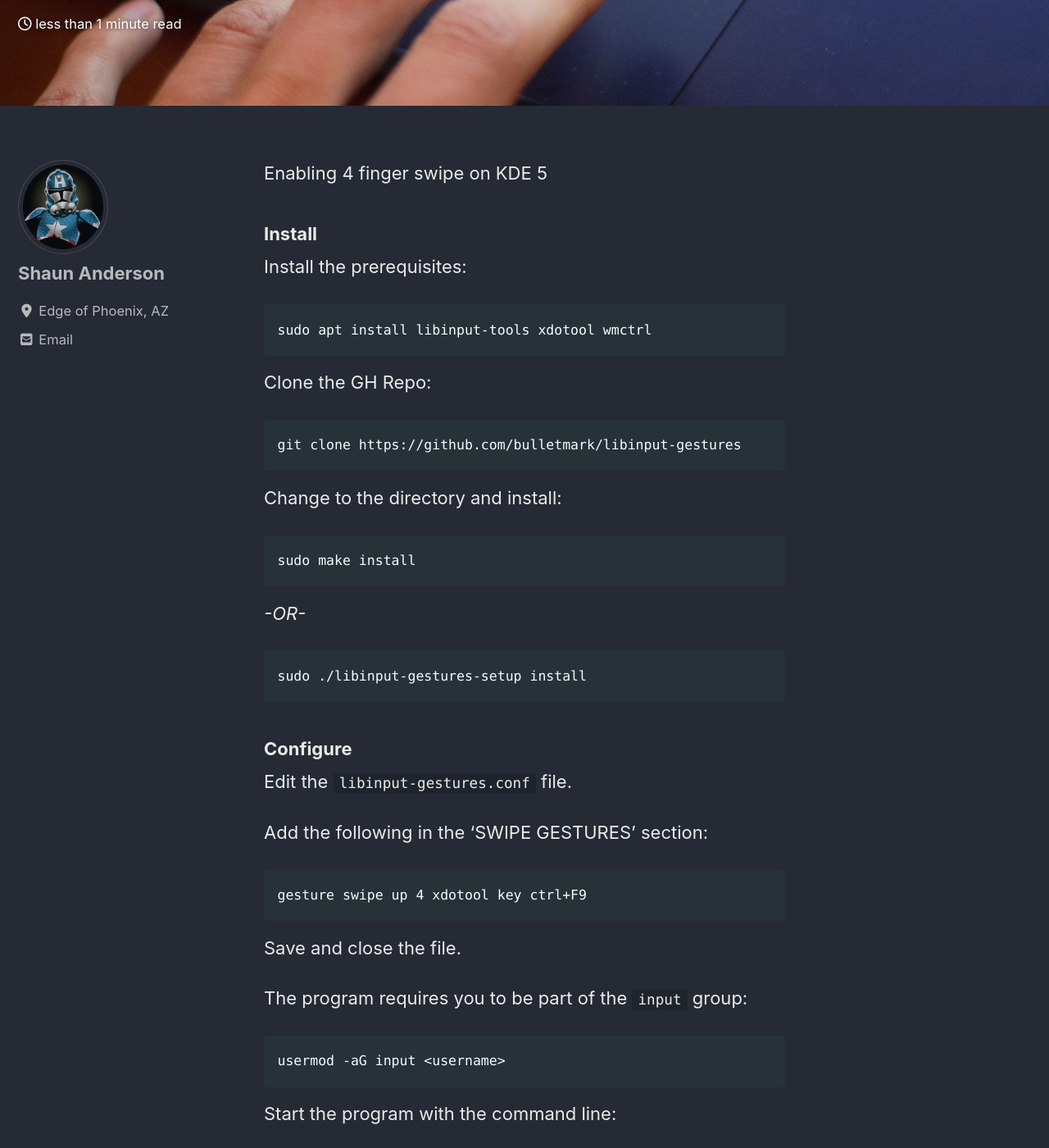
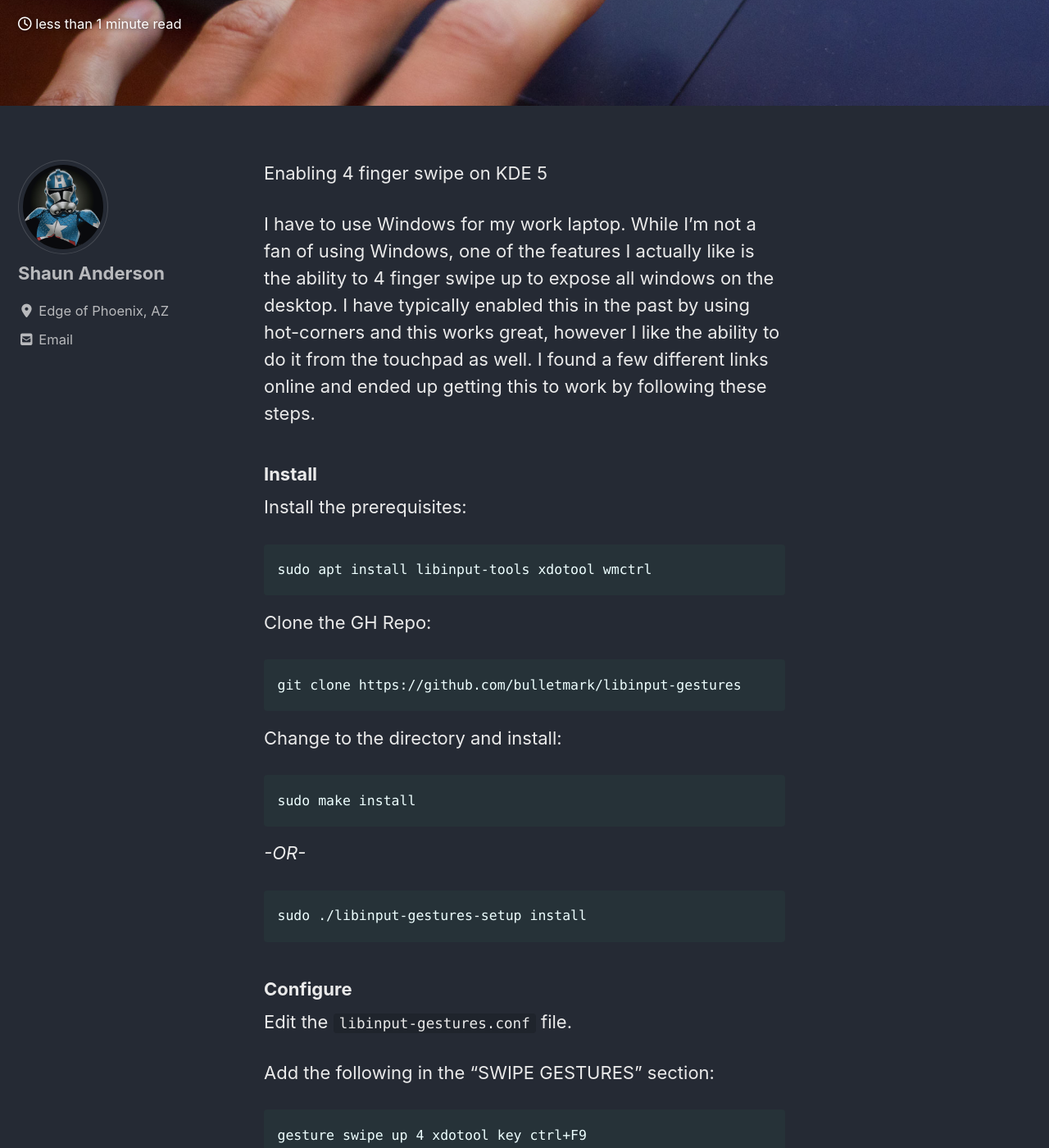
Before and after one commit to ShaunAndersonAZ/ShaunAndersonAZ.github.io, a Jekyll site: the page built from _posts/2020-01-08-Libinput-for-4-finger-swipe.md, in a window 1280 px wide and 1400 px high, scrolled down 306 px. Shown: the whole window at 82% size. Built offline with Jekyll 4.4.1, drawn with Linux system fonts in a browser that asks for light colours; cached includes are drawn as plain includes; nearby versions of some CDN libraries; comment, search, counter and statistics services are not loaded; some of the changed text lies outside the part shown.

Commit message:
update libinput post

````diff
--- a/_posts/2020-01-08-Libinput-for-4-finger-swipe.md
+++ b/_posts/2020-01-08-Libinput-for-4-finger-swipe.md
@@ -4,6 +4,8 @@ header:
 ---
 
 Enabling 4 finger swipe on KDE 5
+
+I have to use Windows for my work laptop.  While I'm not a fan of using Windows, one of the features I actually like is the ability to 4 finger swipe up to expose all windows on the desktop.  I have typically enabled this in the past by using hot-corners and this works great, however I like the ability to do it from the touchpad as well.  I found a few different links online and ended up getting this to work by following these steps.
 
 ### Install
 Install the prerequisites:
@@ -26,12 +28,14 @@ sudo ./libinput-gestures-setup install
 ```
 
 ### Configure
-Edit the ```libinput-gestures.conf``` file.
+Edit the ``` libinput-gestures.conf ``` file.
 
-Add the following in the 'SWIPE GESTURES' section:
+Add the following in the "SWIPE GESTURES" section:
+
 ```
 gesture swipe up 4 xdotool key ctrl+F9
 ```
+This is the entry to enable 4 finger swipe to call xdotool to simulate the ctrl+F9 keypress. You could similarly make entries here to perform other touchpad gestures.
 
 Save and close the file.
 
````
